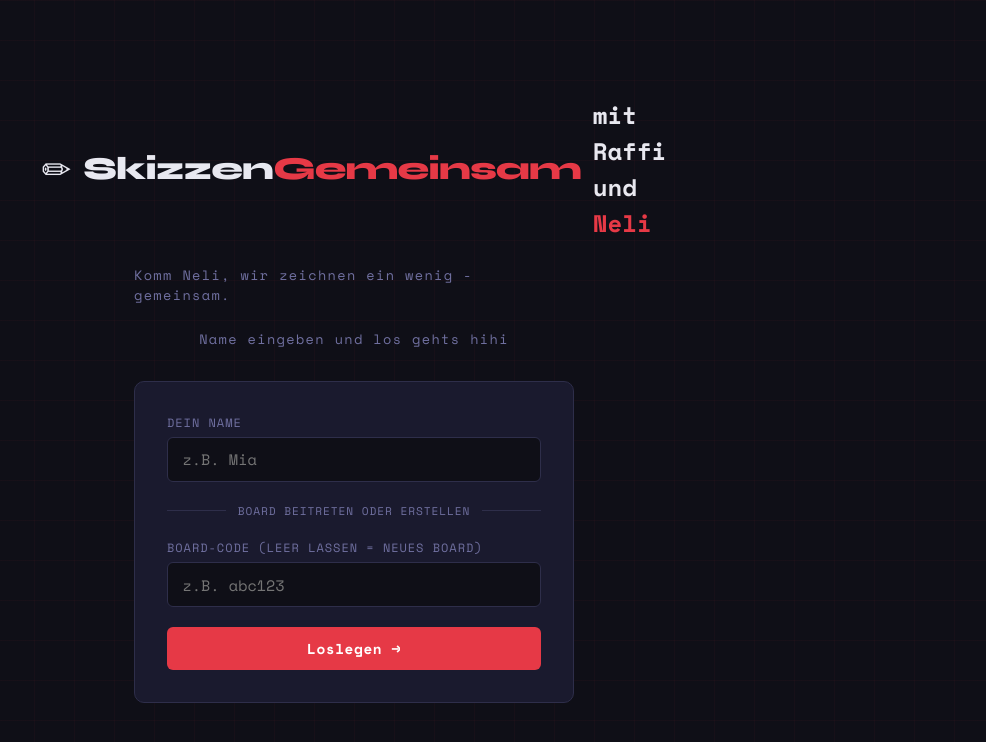
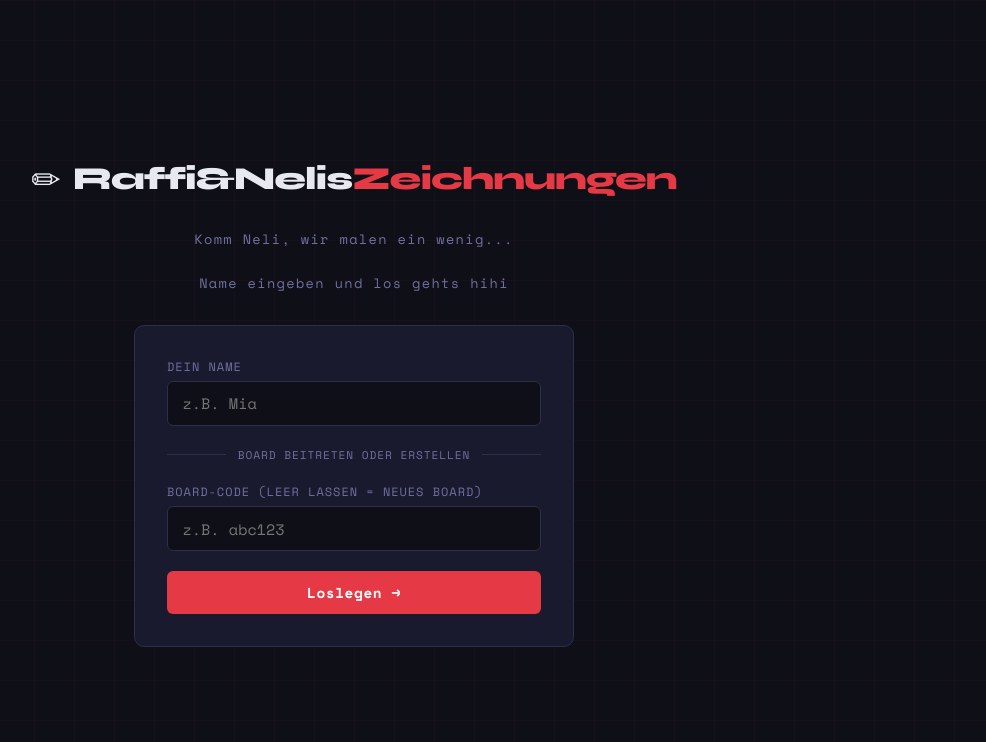
Before and after one commit to blacki0815/Sketches, a plain HTML site: page index.html in a window 1280 px wide. Shown: the whole page, without its empty margins (286-1272 px from the left). Drawn offline with nearby package versions, Linux system fonts and the light colour scheme; no server answers.

Commit message:
Update title and content in index.html

```diff
--- a/index.html
+++ b/index.html
@@ -3,7 +3,7 @@
 <head>
   <meta charset="UTF-8" />
   <meta name="viewport" content="width=device-width, initial-scale=1.0" />
-  <title>SkizzenGemeinsam</title>
+  <title>Raffi & Nelis Zeichenblock</title>
   <link rel="preconnect" href="https://fonts.googleapis.com" />
   <link href="https://fonts.googleapis.com/css2?family=Space+Mono:wght@400;700&family=Syne:wght@400;700;800&display=swap" rel="stylesheet" />
   <link rel="stylesheet" href="style.css" />
@@ -16,10 +16,9 @@
     <div class="home-content">
       <div class="logo">
         <span class="logo-icon">✏</span>
-        <h1>Skizzen<span class="accent">Gemeinsam</span></h1>
-        <h2>mit Raffi und<span class="accent"> Neli</span></h2>
+        <h1>Raffi&Nelis<span class="accent">Zeichnungen</span></h1>
       </div>
-      <p class="tagline">Komm Neli, wir zeichnen ein wenig - gemeinsam.</p>
+      <p class="tagline">Komm Neli, wir malen ein wenig...</p>
       <p class="tagline">Name eingeben und los gehts hihi</p>
 
       <div class="home-card">
```
